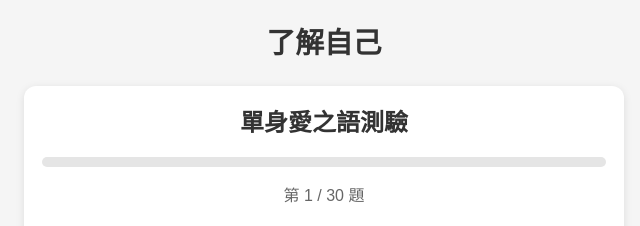
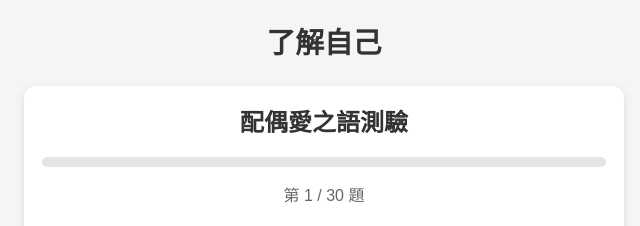
Before and after one commit to xyz5567-create/love-language-test-couples, a plain HTML site: page index.html in a window 1280 px wide. Shown: the top 226 px of the page, 316-956 px from the left. Drawn offline with Linux system fonts and the light colour scheme.

Commit message:
1.01 更正單身爲配偶

```diff
--- a/app.js
+++ b/app.js
@@ -120,7 +120,7 @@ function render(){
 
     <div class="card">
 
-      <h2>單身愛之語測驗</h2>
+      <h2>配偶愛之語測驗</h2>
 
       <div class="progress">
         <div class="bar" style="width:${percent}%"></div>
--- a/index.html
+++ b/index.html
@@ -4,7 +4,7 @@
 <meta charset="UTF-8">
 <meta name="viewport" content="width=device-width, initial-scale=1">
 <meta name="theme-color" content="#4caf50">
-<title>單身愛之語測驗</title>
+<title>配偶愛之語測驗</title>
 <link rel="stylesheet" href="style.css">
 </head>
 <body>
```
